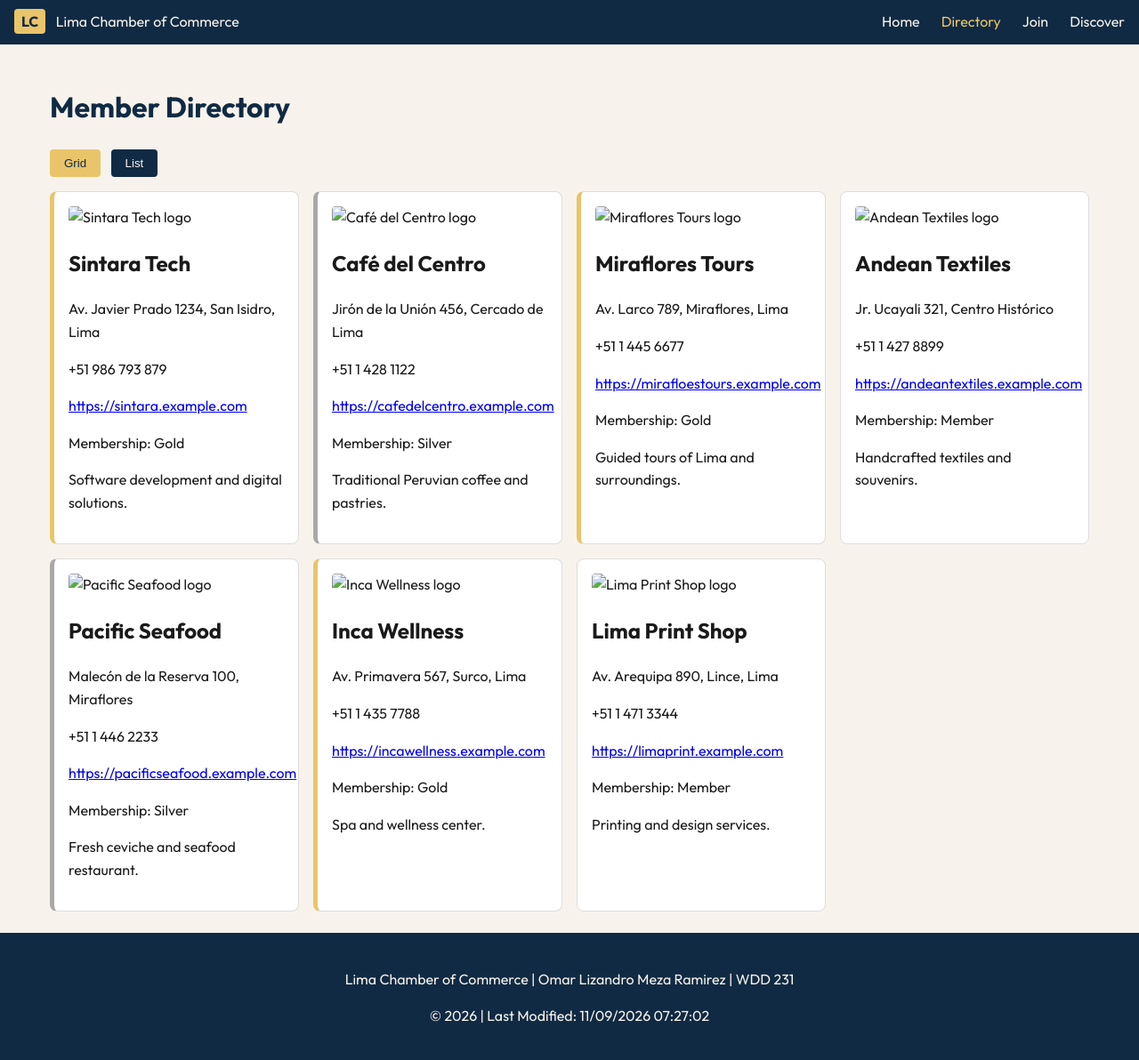
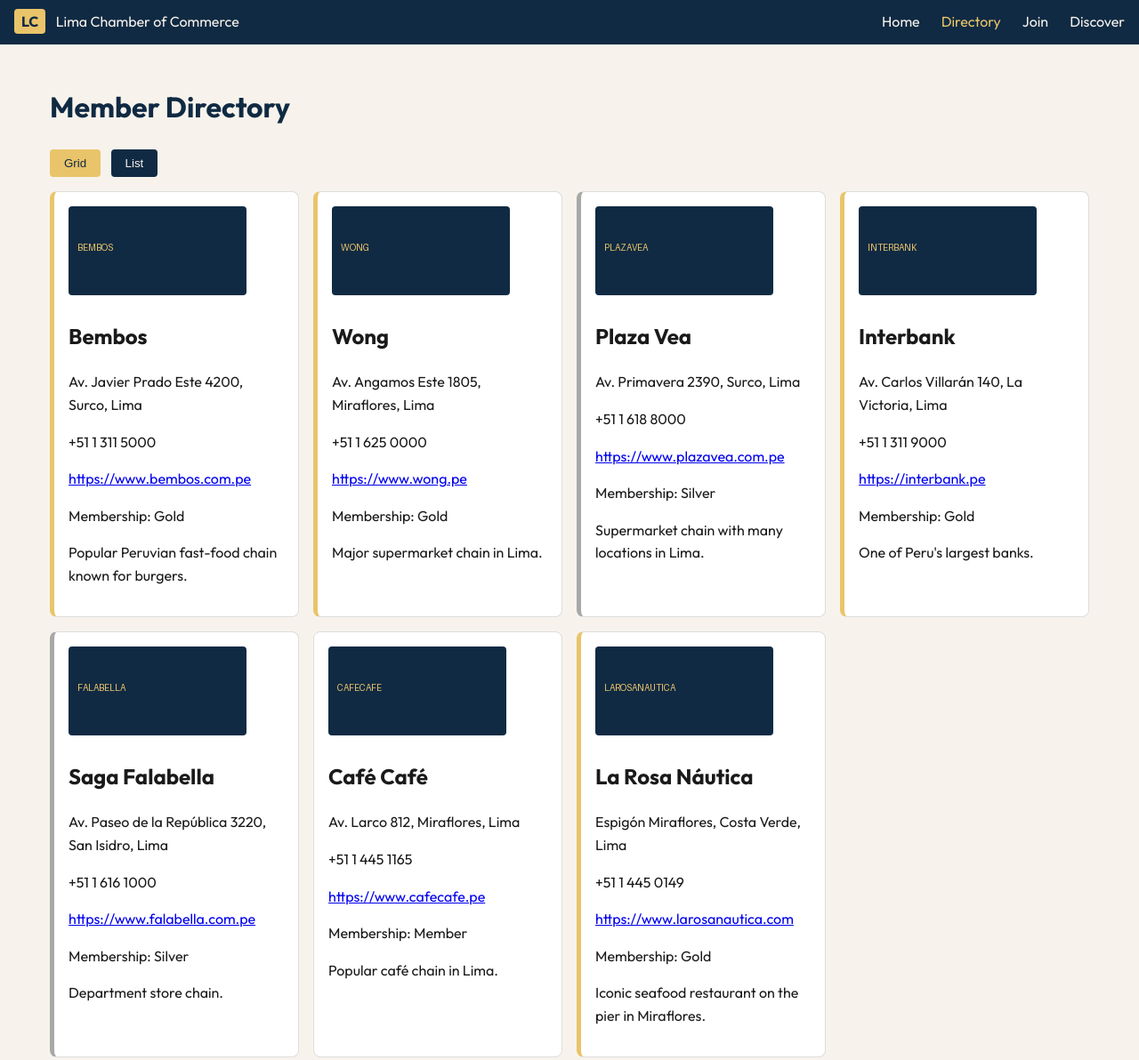
Before and after one commit to SintaraAMV/wdd231, a plain HTML site: page chamber/directory.html in a window 1280 px wide. Shown: the top 1192 px of the page at 89% size. Drawn offline with Linux system fonts and the light colour scheme.

Commit message:
Update members data and add new images for directory

```diff
--- a/chamber/data/members.json
+++ b/chamber/data/members.json
@@ -1,65 +1,65 @@
 [
   {
-    "name": "Sintara Tech",
-    "address": "Av. Javier Prado 1234, San Isidro, Lima",
-    "phone": "+51 986 793 879",
-    "website": "https://sintara.example.com",
-    "image": "sintara.png",
+    "name": "Bembos",
+    "address": "Av. Javier Prado Este 4200, Surco, Lima",
+    "phone": "+51 1 311 5000",
+    "website": "https://www.bembos.com.pe",
+    "image": "bembos.png",
     "membership": 3,
-    "description": "Software development and digital solutions."
+    "description": "Popular Peruvian fast-food chain known for burgers."
   },
   {
-    "name": "Café del Centro",
-    "address": "Jirón de la Unión 456, Cercado de Lima",
-    "phone": "+51 1 428 1122",
-    "website": "https://cafedelcentro.example.com",
-    "image": "cafe.png",
-    "membership": 2,
-    "description": "Traditional Peruvian coffee and pastries."
+    "name": "Wong",
+    "address": "Av. Angamos Este 1805, Miraflores, Lima",
+    "phone": "+51 1 625 0000",
+    "website": "https://www.wong.pe",
+    "image": "wong.png",
+    "membership": 3,
+    "description": "Major supermarket chain in Lima."
   },
   {
-    "name": "Miraflores Tours",
-    "address": "Av. Larco 789, Miraflores, Lima",
-    "phone": "+51 1 445 6677",
-    "website": "https://mirafloestours.example.com",
-    "image": "tours.png",
-    "membership": 3,
-    "description": "Guided tours of Lima and surroundings."
+    "name": "Plaza Vea",
+    "address": "Av. Primavera 2390, Surco, Lima",
+    "phone": "+51 1 618 8000",
+    "website": "https://www.plazavea.com.pe",
+    "image": "plazavea.png",
+    "membership": 2,
+    "description": "Supermarket chain with many locations in Lima."
   },
   {
-    "name": "Andean Textiles",
-    "address": "Jr. Ucayali 321, Centro Histórico",
-    "phone": "+51 1 427 8899",
-    "website": "https://andeantextiles.example.com",
-    "image": "textiles.png",
-    "membership": 1,
-    "description": "Handcrafted textiles and souvenirs."
+    "name": "Interbank",
+    "address": "Av. Carlos Villarán 140, La Victoria, Lima",
+    "phone": "+51 1 311 9000",
+    "website": "https://interbank.pe",
+    "image": "interbank.png",
+    "membership": 3,
+    "description": "One of Peru's largest banks."
   },
   {
-    "name": "Pacific Seafood",
-    "address": "Malecón de la Reserva 100, Miraflores",
-    "phone": "+51 1 446 2233",
-    "website": "https://pacificseafood.example.com",
-    "image": "seafood.png",
+    "name": "Saga Falabella",
+    "address": "Av. Paseo de la República 3220, San Isidro, Lima",
+    "phone": "+51 1 616 1000",
+    "website": "https://www.falabella.com.pe",
+    "image": "falabella.png",
     "membership": 2,
-    "description": "Fresh ceviche and seafood restaurant."
+    "description": "Department store chain."
   },
   {
-    "name": "Inca Wellness",
-    "address": "Av. Primavera 567, Surco, Lima",
-    "phone": "+51 1 435 7788",
-    "website": "https://incawellness.example.com",
-    "image": "wellness.png",
-    "membership": 3,
-    "description": "Spa and wellness center."
+    "name": "Café Café",
+    "address": "Av. Larco 812, Miraflores, Lima",
+    "phone": "+51 1 445 1165",
+    "website": "https://www.cafecafe.pe",
+    "image": "cafecafe.png",
+    "membership": 1,
+    "description": "Popular café chain in Lima."
   },
   {
-    "name": "Lima Print Shop",
-    "address": "Av. Arequipa 890, Lince, Lima",
-    "phone": "+51 1 471 3344",
-    "website": "https://limaprint.example.com",
-    "image": "print.png",
-    "membership": 1,
-    "description": "Printing and design services."
+    "name": "La Rosa Náutica",
+    "address": "Espigón Miraflores, Costa Verde, Lima",
+    "phone": "+51 1 445 0149",
+    "website": "https://www.larosanautica.com",
+    "image": "larosanautica.png",
+    "membership": 3,
+    "description": "Iconic seafood restaurant on the pier in Miraflores."
   }
 ]
--- a/chamber/directory.html
+++ b/chamber/directory.html
@@ -28,7 +28,7 @@
     <button id="menu-button" aria-label="Open navigation menu">&#9776;</button>
     <nav id="main-nav">
       <ul>
-        <li><a href="index.html">Home</a></li>
+        <li><a href="../index.html">Home</a></li>
         <li><a href="directory.html" class="active">Directory</a></li>
         <li><a href="join.html">Join</a></li>
         <li><a href="discover.html">Discover</a></li>
```
Also changed, not shown: chamber/images/bembos.png (added), chamber/images/cafecafe.png (added), chamber/images/falabella.png (added), chamber/images/interbank.png (added), chamber/images/larosanautica.png (added), chamber/images/plazavea.png (added), chamber/images/wong.png (added).
